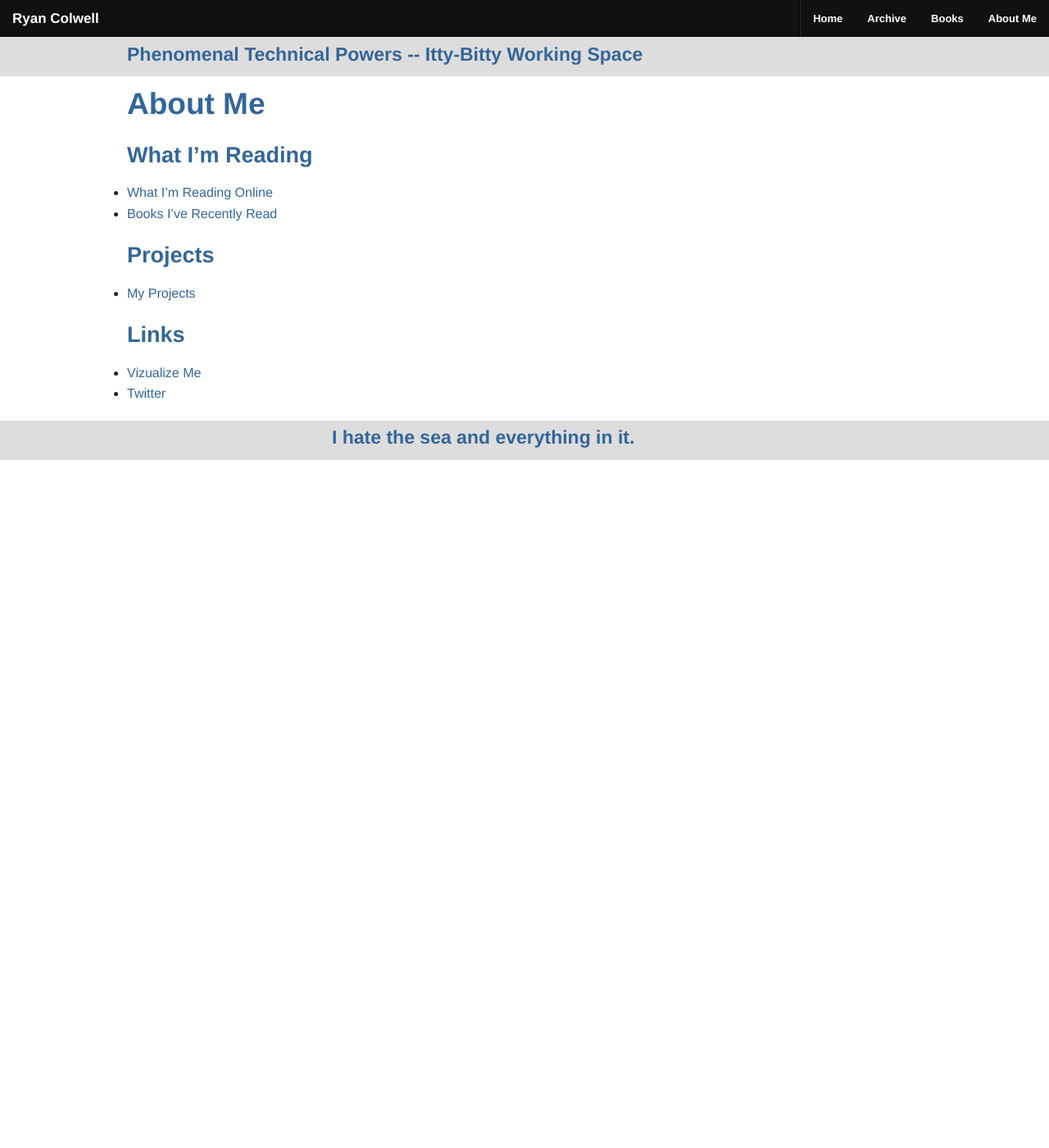
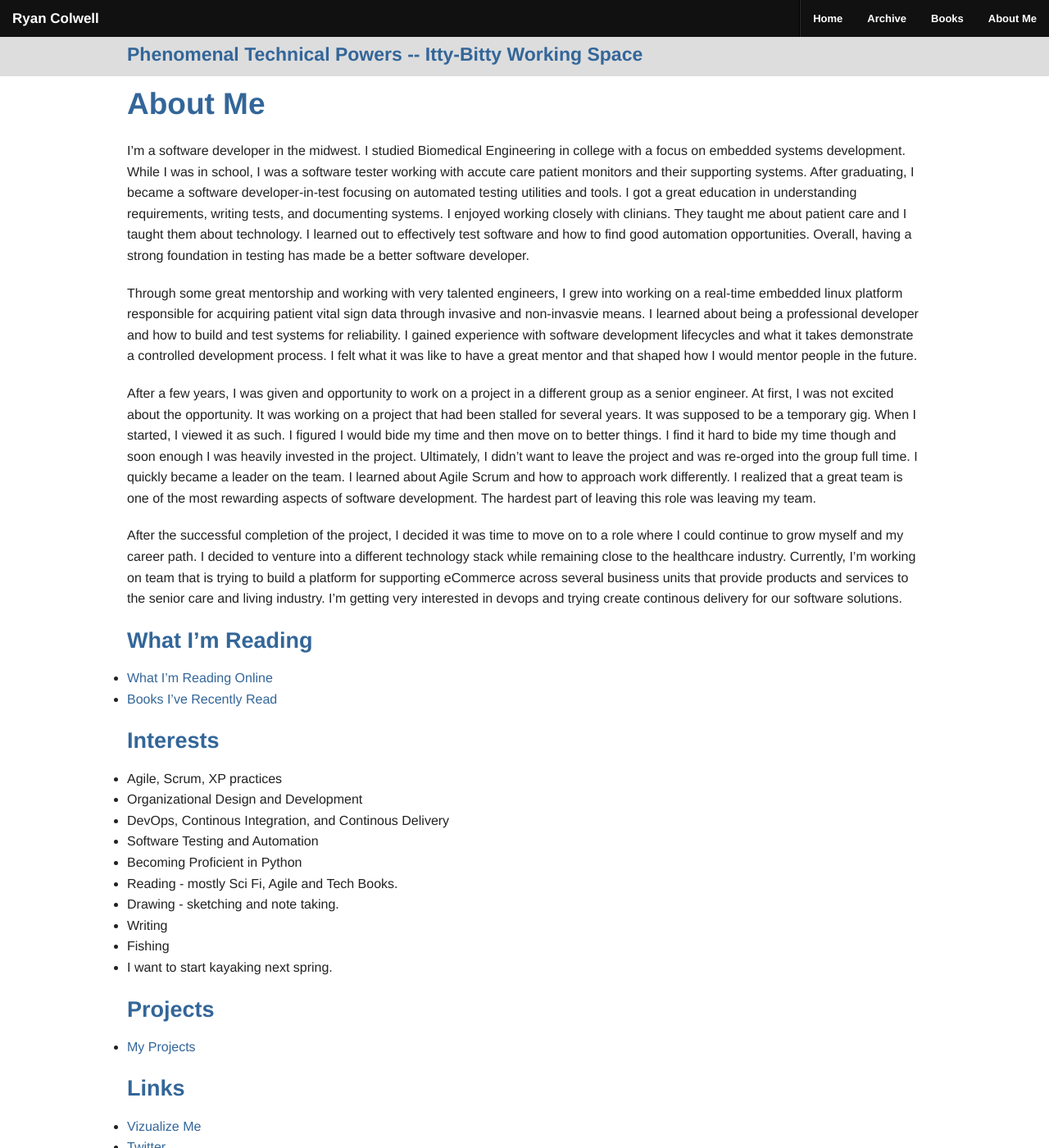
Before and after one commit to ryanco/ryanco.github.io, a Jekyll site: the page built from AboutMe/index.md, in a window 1280 px wide and 1400 px high. Shown: the whole window at 82% size. Built offline with Jekyll 4.4.1, drawn with Linux system fonts in a browser that asks for light colours; Markdown is read by kramdown in place of the engine named in the settings.

Commit message:
Added about me contnent. Updated books.

```diff
--- a/AboutMe/index.md
+++ b/AboutMe/index.md
@@ -5,9 +5,30 @@ title: About Me
 
 ##{{ page.title }}
 
+I'm a software developer in the midwest. I studied Biomedical Engineering in college with a focus on embedded systems development. While I was in school, I was a software tester working with accute care patient monitors and their supporting systems. After graduating, I became a software developer-in-test focusing on automated testing utilities and tools. I got a great education in understanding requirements, writing tests, and documenting systems. I enjoyed working closely with clinians. They taught me about patient care and I taught them about technology. I learned out to effectively test software and how to find good automation opportunities. Overall, having a strong foundation in testing has made be a better software developer.
+
+Through some great mentorship and working with very talented engineers, I grew into working on a real-time embedded linux platform responsible for acquiring patient vital sign data through invasive and non-invasvie means. I learned about being a professional developer and how to build and test systems for reliability. I gained experience with software development lifecycles and what it takes demonstrate a controlled development process. I felt what it was like to have a great mentor and that shaped how I would mentor people in the future.
+
+After a few years, I was given and opportunity to work on a project in a different group as a senior engineer. At first, I was not excited about the opportunity. It was working on a project that had been stalled for several years. It was supposed to be a temporary gig. When I started, I viewed it as such. I figured I would bide my time and then move on to better things. I find it hard to bide my time though and soon enough I was heavily invested in the project. Ultimately, I  didn't want to leave the project and was re-orged into the group full time. I quickly became a leader on the team. I learned about Agile Scrum and how to approach work differently. I realized that a great team is one of the most rewarding aspects of software development. The hardest part of leaving this role was leaving my team.
+
+After the successful completion of the project, I decided it was time to move on to a role where I could continue to grow myself and my career path. I decided to venture into a different technology stack while remaining close to the healthcare industry. Currently, I'm working on team that is trying to build a platform for supporting eCommerce across several business units that provide products and services to the senior care and living industry. I'm getting very interested in devops and trying create continous delivery for our software solutions.
+
 ###What I'm Reading
 * [What I'm Reading Online](http://ryanco.newsblur.com/ "Newsblur")
 * [Books I've Recently Read]({{ site.url }}/books "Books")
+
+###Interests
+* Agile, Scrum, XP practices
+* Organizational Design and Development
+* DevOps, Continous Integration, and Continous Delivery
+* Software Testing and Automation
+* Becoming Proficient in Python
+* Reading - mostly Sci Fi, Agile and Tech Books.
+* Drawing - sketching and note taking.
+* Writing
+* Fishing
+* I want to start kayaking next spring.
+
 
 ###Projects
 * [My Projects](https://github.com/{{ site.author.github }} "GitHub")
```
Also changed, not shown: Books/index.md (+2 -0 lines), 2 other files.
